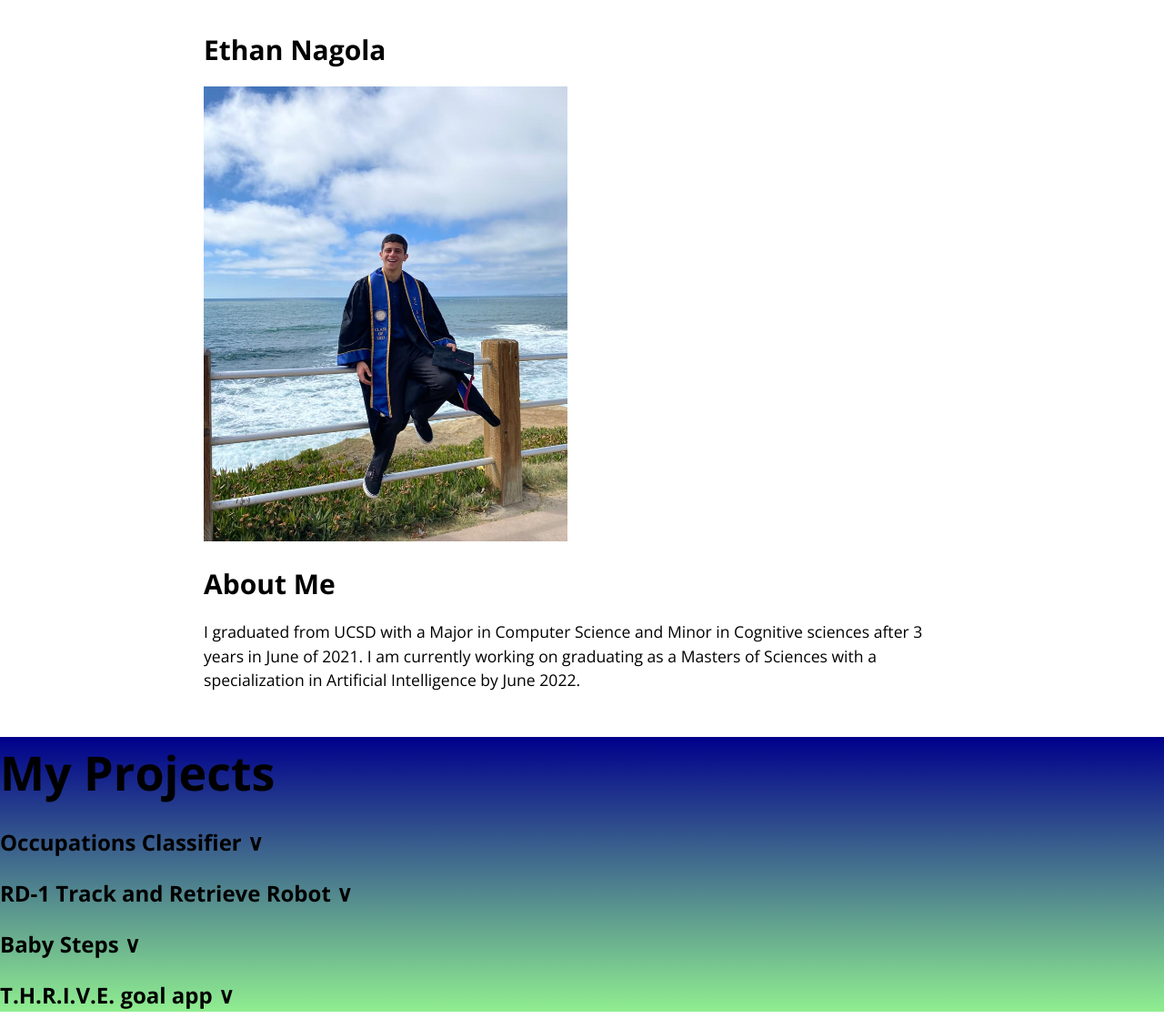
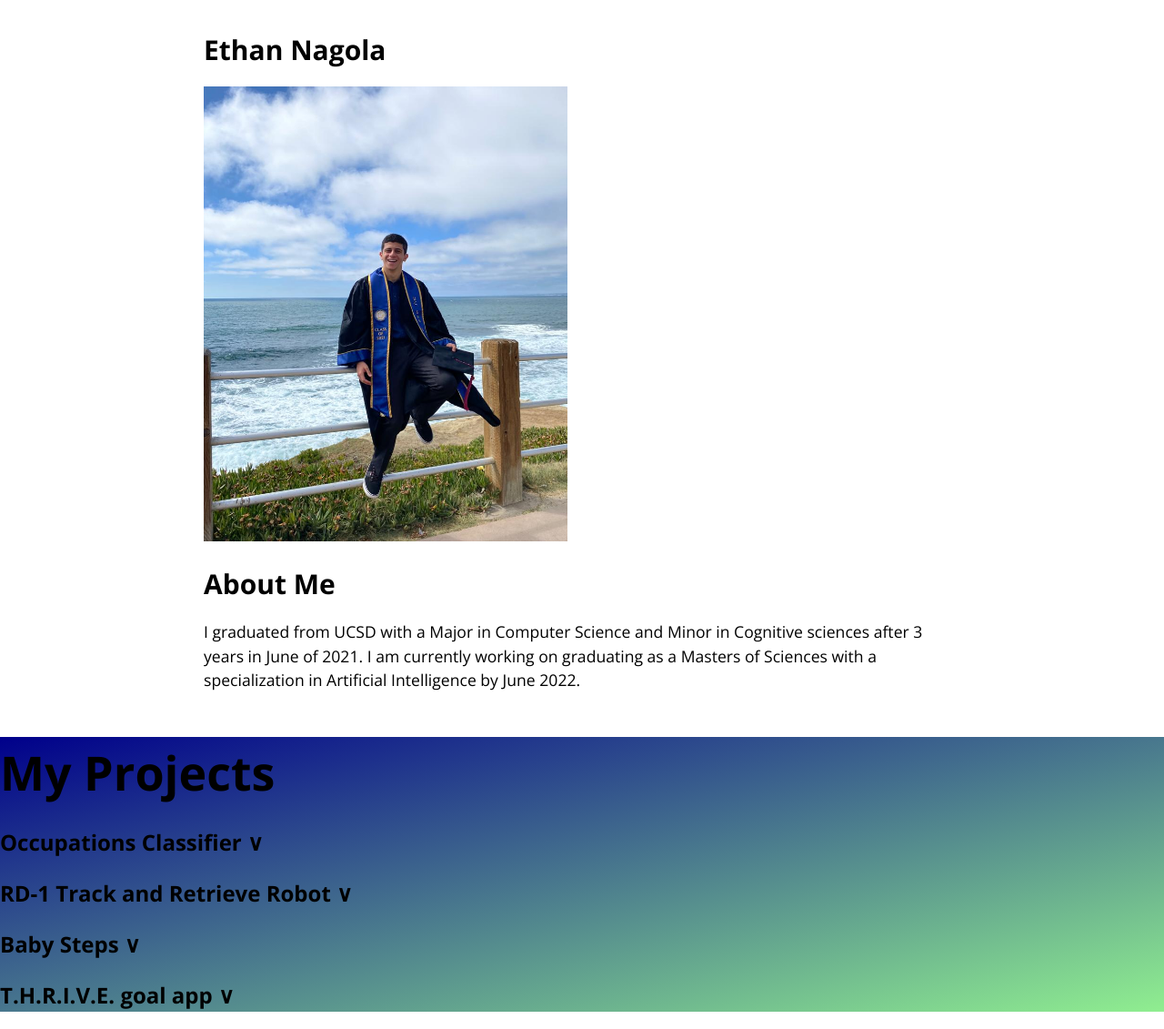
Before and after one commit to enagola/web, a Jekyll site: the page built from docs/ethan.md, in a window 1280 px wide. Shown: the whole page at 91% size. Built offline with Jekyll 4.4.1, drawn with Linux system fonts in a browser that asks for light colours.

Commit message:
Update template.html

```diff
--- a/docs/_layouts/template.html
+++ b/docs/_layouts/template.html
@@ -69,7 +69,7 @@
 
     </section>
 
-    <section style='background-image: linear-gradient(darkblue, lightgreen);'>
+    <section style='background-image: linear-gradient(to bottom right, darkblue, lightgreen);'>
       <h1 class="project-name">My Projects</h1>
 
       <h2 class='relative' onclick="toggleText()">Occupations Classifier &#9; &or;</h2>
```
